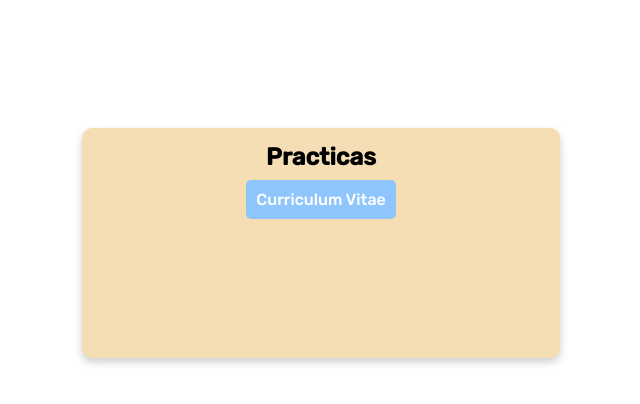
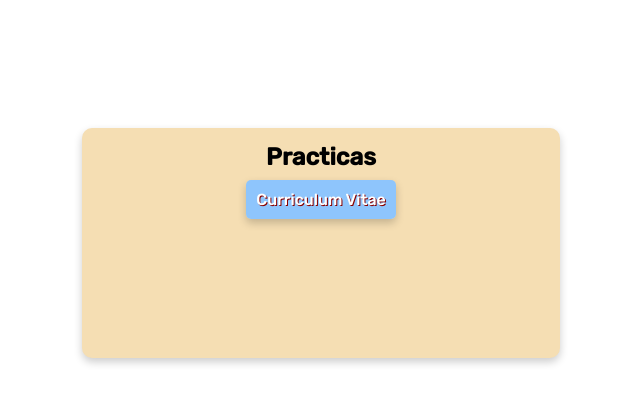
Before and after one commit to RBTKFKTRS/SDQ-Web, a plain HTML site: page index.html in a window 1280 px wide. Shown: the whole page, without its empty margins (319-959 px from the left). Drawn offline with Linux system fonts and the light colour scheme.

Commit message:
WEB CARD PRACTICA

```diff
--- a/style.css
+++ b/style.css
@@ -42,5 +42,7 @@ body{
     color: white;
     background-color: #8ec5fc;
     text-decoration: none;
+    text-shadow: 1px 1px #800;
     border-radius: 5px;
+    box-shadow: 0 4px 8px 0 rgba(0, 0, 0, 0.2);
 }
```
